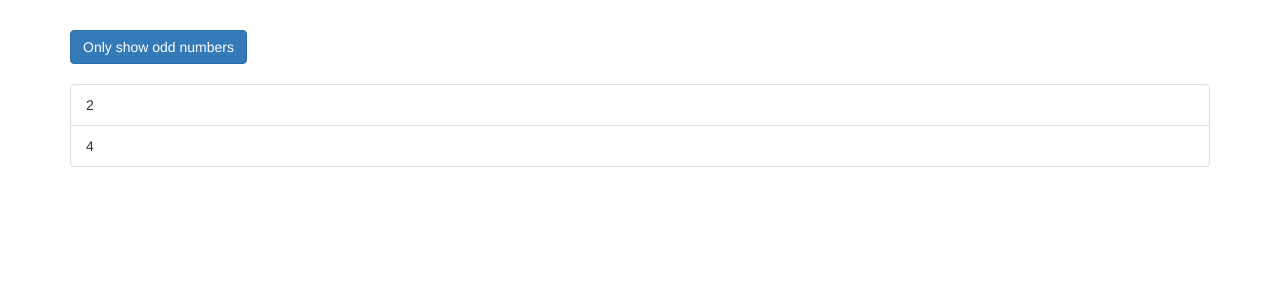
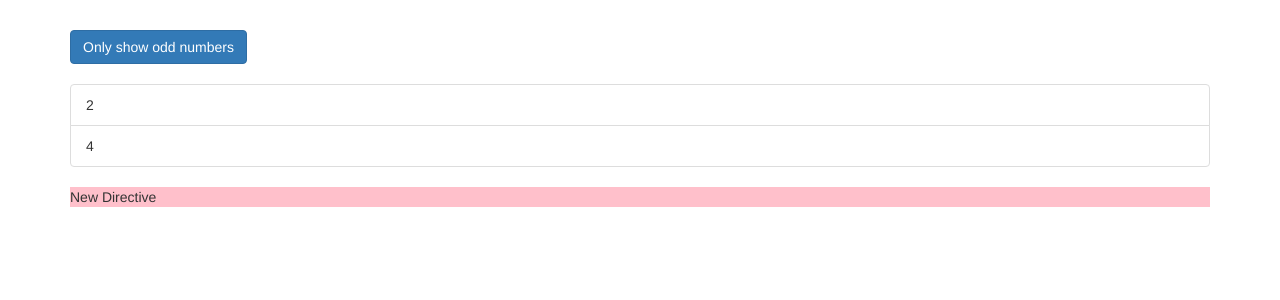
Before and after one commit to singhsanket143/DirectivesDemoAngularApp, an Angular app: page / in a window 1280 px wide. Shown: the top 300 px of the page. Built offline with nearby package versions, Linux system fonts and the light colour scheme.

Commit message:
Basic attribute directive added

```diff
--- a/src/app/app.component.html
+++ b/src/app/app.component.html
@@ -20,6 +20,7 @@
         </div>
 
       </ul>
+      <p appBasicHighlight>New Directive</p>
     </div>
   </div>
 </div>
--- a/src/app/app.module.ts
+++ b/src/app/app.module.ts
@@ -4,10 +4,12 @@ import { FormsModule } from '@angular/forms';
 import { HttpModule } from '@angular/http';
 
 import { AppComponent } from './app.component';
+import {BasicHightlightDirective} from './basic-highlight/basic-hightlight.directive';
 
 @NgModule({
   declarations: [
-    AppComponent
+    AppComponent,
+    BasicHightlightDirective
   ],
   imports: [
     BrowserModule,
--- /dev/null
+++ b/src/app/basic-highlight/basic-hightlight.directive.ts
@@ -0,0 +1,14 @@
+import {Directive, ElementRef, OnInit} from "@angular/core";
+
+@Directive({
+  selector: '[appBasicHighlight]'
+
+})
+export class BasicHightlightDirective implements OnInit {
+  constructor(private elementRef: ElementRef) {
+  }
+
+  ngOnInit() {
+    this.elementRef.nativeElement.style.backgroundColor = 'Pink';
+  }
+}
```
